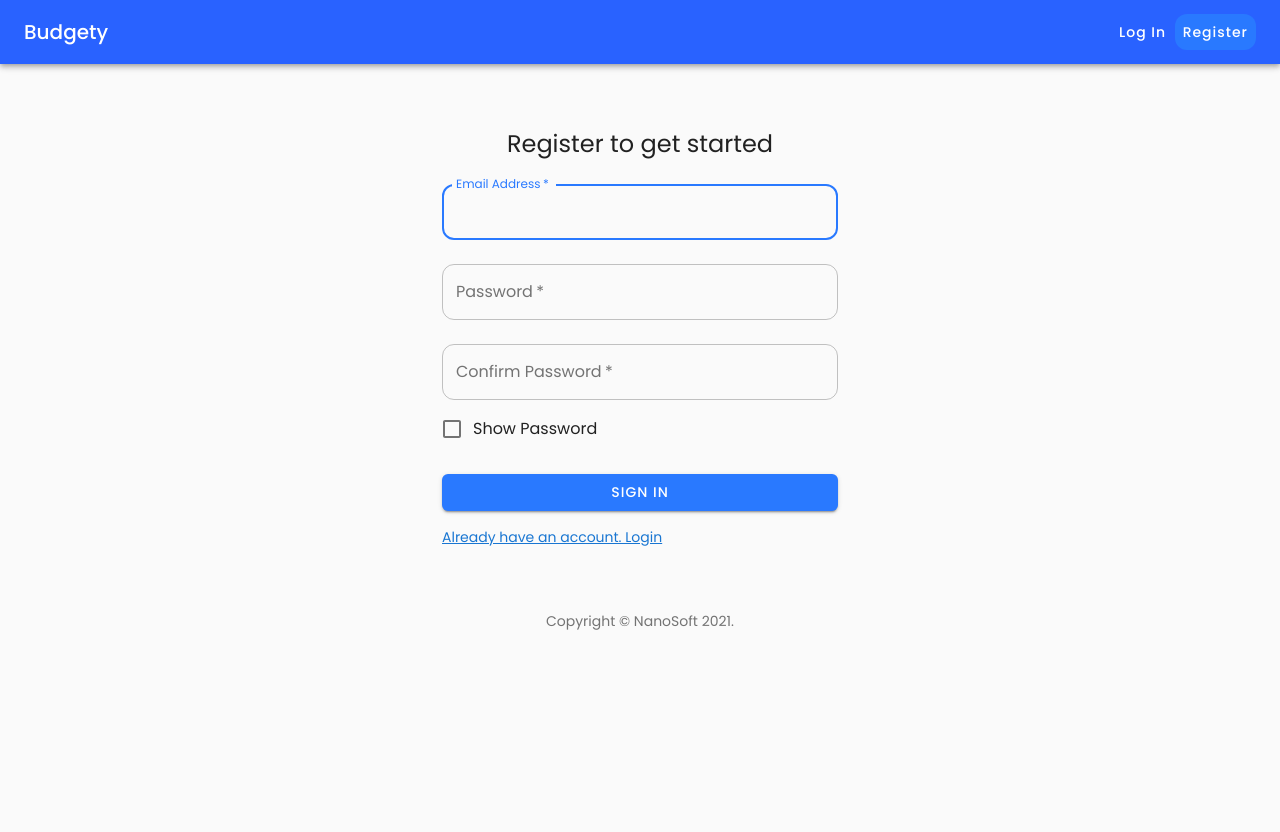
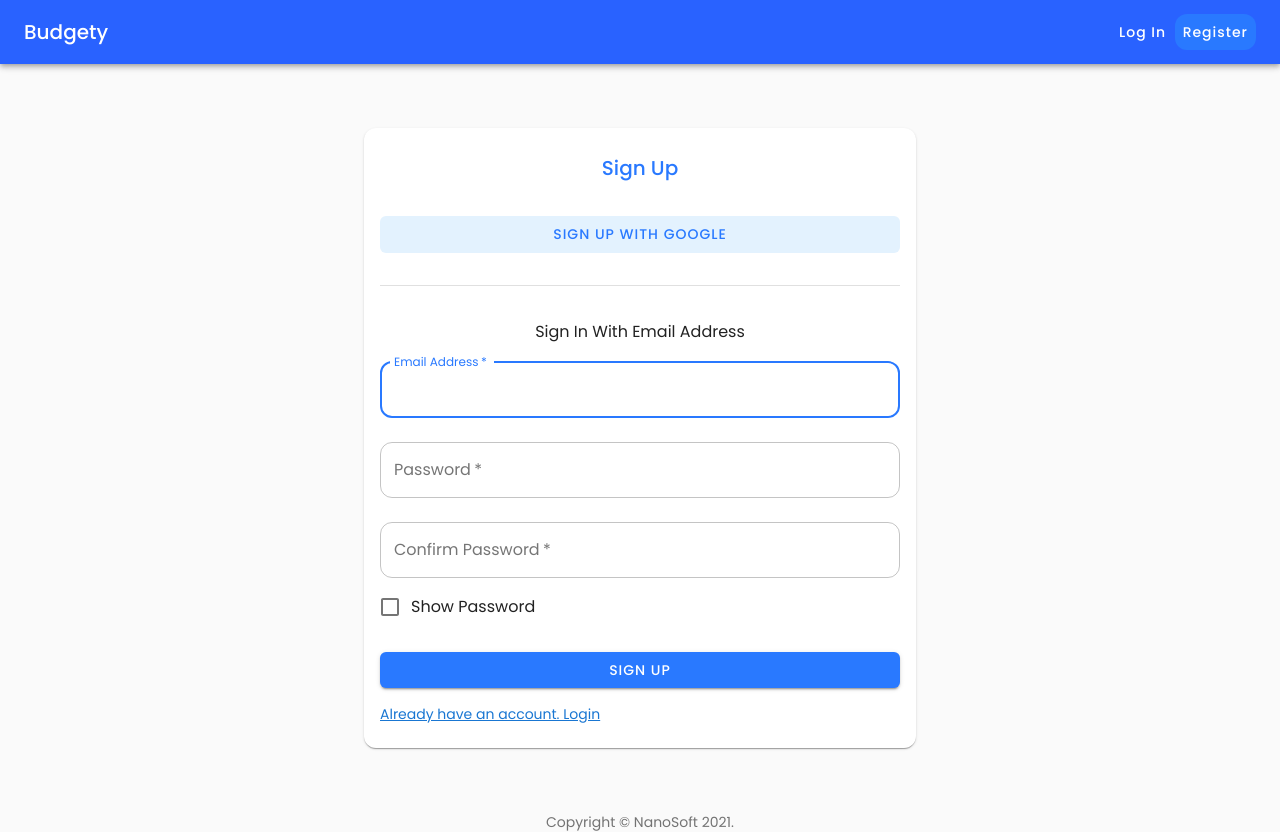
Before and after one commit to nanosoftmsz/budgety, a React (Create React App) app: page /register in a window 1280 px wide. Before the commit the page ends 800 px from the top, so only its background shows below. Built offline with nearby package versions, Linux system fonts and the light colour scheme.

Commit message:
updated register page

```diff
--- a/public/index.html
+++ b/public/index.html
@@ -14,7 +14,6 @@
     <link rel="manifest" href="%PUBLIC_URL%/manifest.json" />
     <link rel="preconnect" href="https://fonts.googleapis.com" />
     <link rel="preconnect" href="https://fonts.gstatic.com" crossorigin />
-    <link href="https://css.gg/google.css" rel="stylesheet" />
     <link
       href="https://fonts.googleapis.com/css2?family=Poppins:ital,wght@0,100;0,200;0,300;0,400;0,500;0,600;0,700;0,800;0,900;1,100;1,200;1,300;1,400;1,500;1,600;1,700;1,800;1,900&display=swap"
       rel="stylesheet"
--- a/src/pages/Login.jsx
+++ b/src/pages/Login.jsx
@@ -1,18 +1,9 @@
 import React from "react";
-import Button from "@material-ui/core/Button";
-import CssBaseline from "@material-ui/core/CssBaseline";
-import TextField from "@material-ui/core/TextField";
-import Divider from "@material-ui/core/Divider";
+import { Button, CssBaseline, TextField, Typography, Box, Container, Divider, Card, CardContent, Grid } from "@material-ui/core";
 import { Link } from "react-router-dom";
-import Grid from "@material-ui/core/Grid";
-import Box from "@material-ui/core/Box";
 import { blue } from "@material-ui/core/colors";
-import Typography from "@material-ui/core/Typography";
 import { makeStyles } from "@material-ui/core/styles";
-import Container from "@material-ui/core/Container";
 import Copyright from "../components/Copyright";
-import { Card, CardContent } from "@material-ui/core";
-import clsx from "clsx";
 
 const useStyles = makeStyles((theme) => ({
   card: {
@@ -47,7 +38,7 @@ export default function Login() {
   const classes = useStyles();
 
   return (
-    <Container component="main" maxWidth="xs">
+    <Container component="main" maxWidth="sm">
       <CssBaseline />
       <Card className={classes.card}>
         <CardContent>
@@ -68,7 +59,7 @@ export default function Login() {
               </Box>
 
               <Box display="flex" justifyContent="center">
-                <Typography variant="subtitle1">Sign In with Email address</Typography>
+                <Typography variant="subtitle1">Sign In With Email Address</Typography>
               </Box>
 
               <TextField variant="outlined" margin="normal" required fullWidth id="email" label="Email Address" name="email" autoComplete="email" autoFocus />
--- a/src/pages/Register.jsx
+++ b/src/pages/Register.jsx
@@ -1,21 +1,15 @@
 import React, { useState } from "react";
-import Button from "@material-ui/core/Button";
-import CssBaseline from "@material-ui/core/CssBaseline";
-import TextField from "@material-ui/core/TextField";
-import Grid from "@material-ui/core/Grid";
-import Box from "@material-ui/core/Box";
-import Typography from "@material-ui/core/Typography";
+import { Button, CssBaseline, TextField, Typography, Box, Container, FormControlLabel, Checkbox, Card, CardContent, Grid, Divider } from "@material-ui/core";
 import { makeStyles } from "@material-ui/core/styles";
 import { blue } from "@material-ui/core/colors";
-import Container from "@material-ui/core/Container";
-import FormControlLabel from "@material-ui/core/FormControlLabel";
-import Checkbox from "@material-ui/core/Checkbox";
 import { Link } from "react-router-dom";
 import Copyright from "../components/Copyright";
 
 const useStyles = makeStyles((theme) => ({
+  card: {
+    marginTop: theme.spacing(8),
+  },
   paper: {
-    marginTop: theme.spacing(8),
     display: "flex",
     flexDirection: "column",
     alignItems: "center",
@@ -32,6 +26,12 @@ const useStyles = makeStyles((theme) => ({
     color: blue[700],
     textDecoration: "underline",
   },
+  mb: {
+    marginBottom: theme.spacing(4),
+  },
+  googleBtn: {
+    background: "#e3f2fe",
+  },
 }));
 
 export default function Register() {
@@ -43,23 +43,38 @@ export default function Register() {
     console.log(e.target.email.value);
     console.log(e.target.password.value);
     console.log(e.target.remember.value);
-    console.log(e.target.demo_select.value);
   };
 
   return (
-    <Container component="main" maxWidth="xs">
+    <Container component="main" maxWidth="sm">
       <CssBaseline />
+      <Card className={classes.card}>
+        <CardContent>
           <div className={classes.paper}>
-        <Typography component="h1" variant="h5">
-          Register to get started
+            <form className={classes.form} onSubmit={handleSubmit}>
+              <Box display="flex" justifyContent="center">
+                <Typography variant="h6" color="primary" className={classes.mb}>
+                  Sign Up
                 </Typography>
-        <form className={classes.form} onSubmit={handleSubmit}>
+              </Box>
+
+              <Button fullWidth color="primary" className={classes.googleBtn}>
+                Sign Up with Google
+              </Button>
+
+              <Box my={4}>
+                <Divider component="hr"></Divider>
+              </Box>
+              <Box display="flex" justifyContent="center">
+                <Typography variant="subtitle1">Sign In With Email Address</Typography>
+              </Box>
+
               <TextField variant="outlined" margin="normal" required fullWidth label="Email Address" name="email" autoFocus />
               <TextField variant="outlined" margin="normal" required fullWidth name="password" label="Password" type={showPasswordCheck ? "text" : "password"} />
               <TextField variant="outlined" margin="normal" required fullWidth name="confirm_password" label="Confirm Password" type={showPasswordCheck ? "text" : "password"} />
               <FormControlLabel control={<Checkbox value="remember" color="primary" onChange={(e) => setShowPasswordCheck(e.target.checked)} />} label="Show Password" />
               <Button type="submit" fullWidth variant="contained" color="primary" className={classes.submit}>
-            Sign In
+                Sign Up
               </Button>
               <Grid container>
                 <Grid item>
@@ -70,6 +85,8 @@ export default function Register() {
               </Grid>
             </form>
           </div>
+        </CardContent>
+      </Card>
       <Box mt={8}>
         <Copyright />
       </Box>
```
Lines whose indentation alone changed are shown as unchanged.
